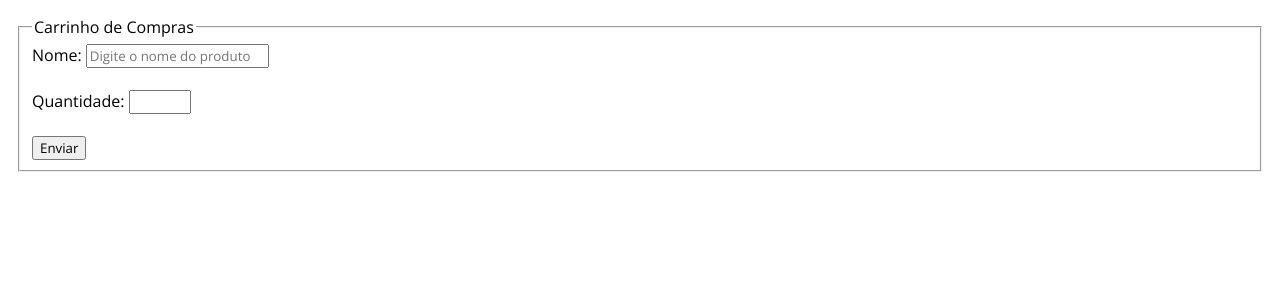
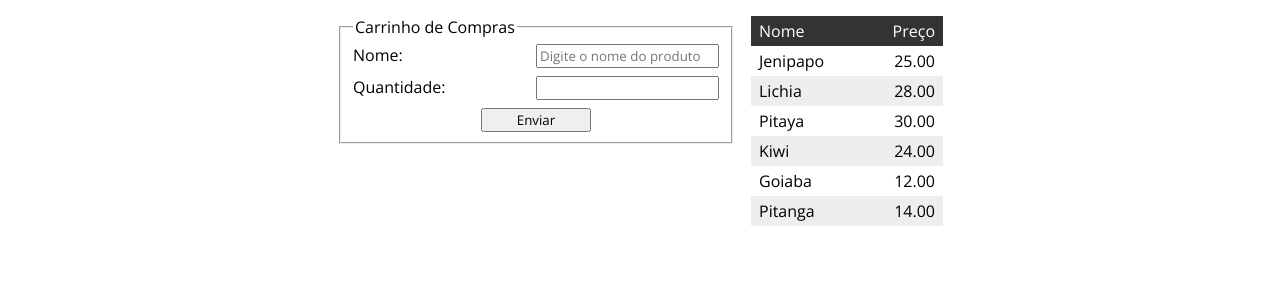
Before and after one commit to s-mitsueda/div_proj1_turma2, a Flask app: page /vendas/ in a window 1280 px wide. Shown: the part 88-388 px from the top of the page. Run offline with Flask 2, Linux system fonts and the light colour scheme.

Commit message:
Adicionar tabela de produtos à venda ao menu de vendas

```diff
--- a/app.py
+++ b/app.py
@@ -47,7 +47,7 @@ def descadastrar():
 
 @app.route("/vendas/")
 def menu_vendas():
-	return render_template("_menu_vendas.html")
+	return render_template("_menu_vendas.html", produtos=produtos[produtos["disponivel"] == True])
 
 @app.route("/vendas/comprar")
 def comprar():
--- a/static/style.css
+++ b/static/style.css
@@ -71,6 +71,13 @@ main {
 		justify-content: center;
 		gap: 1rem;
 }
+.main_vendas {
+	display: grid;
+		grid-template-columns: repeat(2, max-content);
+		justify-items: center;
+		justify-content: center;
+		gap: 1rem;
+}
 
 div {
 	width: max-content;
@@ -99,6 +106,18 @@ div {
 		grid-template-rows: repeat(2, 1fr);
 		grid-template-columns: repeat(2, 1fr);
 		row-gap: 0.5rem;
+}
+
+.main_vendas fieldset {
+	display: grid;
+		grid-template-rows: repeat(3, 1fr);
+		grid-template-columns: repeat(2, 1fr);
+		row-gap: 0.5rem;
+}
+.main_vendas button {
+	grid-column: 1 / 3;
+	justify-self: center;
+	width: 30%;
 }
 
 /* TABELAS */
--- a/templates/_menu_vendas.html
+++ b/templates/_menu_vendas.html
@@ -7,16 +7,15 @@
 <form action="/vendas/comprar" method="get">
 	<fieldset>
 		<legend>Carrinho de Compras</legend>
+
 		<label for="campo1">Nome:</label>
-		<input type="text" name="nome" id="campo1" required
-		placeholder="Digite o nome do produto">
-		<br>
-		<br>
+		<input type="text" name="nome" id="campo1" required  placeholder="Digite o nome do produto">
+
 		<label for="campo2">Quantidade:</label>
 		<input type="number" min="1" max="100" name="qtd" id="campo2" required>
-		<br>
-		<br>
-		<input type="submit" value="Enviar">
+
+		<button>Enviar</button>
 	</fieldset>
 </form>
+{% include "table_vendas.html" %}
 {% endblock main %}
--- /dev/null
+++ b/templates/table_vendas.html
@@ -0,0 +1,27 @@
+<table>
+	<colgroup>
+		<col class="col_nome">
+		<col class="col_preco">
+	</colgroup>
+	<thead>
+		<tr>
+			<th scope="col" class="cell_str">Nome</th>
+			<th scope="col" class="cell_num">Preço</th>
+		</tr>
+	</thead>
+	<tbody>
+		{% if produtos.empty %}
+		<tr>
+			<td class="cell_str">—</td>
+			<td class="cell_num">—</td>
+		</tr>
+		{% else %}
+		{% for row in produtos.itertuples() %}
+		<tr>
+			<th scope="row" class="cell_str">{{ row[1] }}</th>
+			<td class="cell_num">{{ row[2] }}</td>
+		</tr>
+		{% endfor %}
+		{% endif %}
+	</tbody>
+</table>
```
